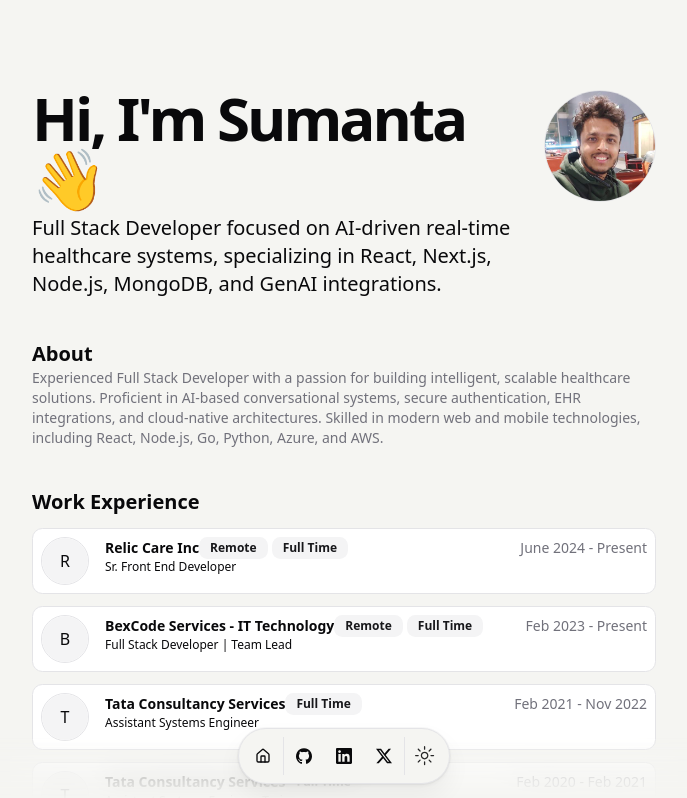
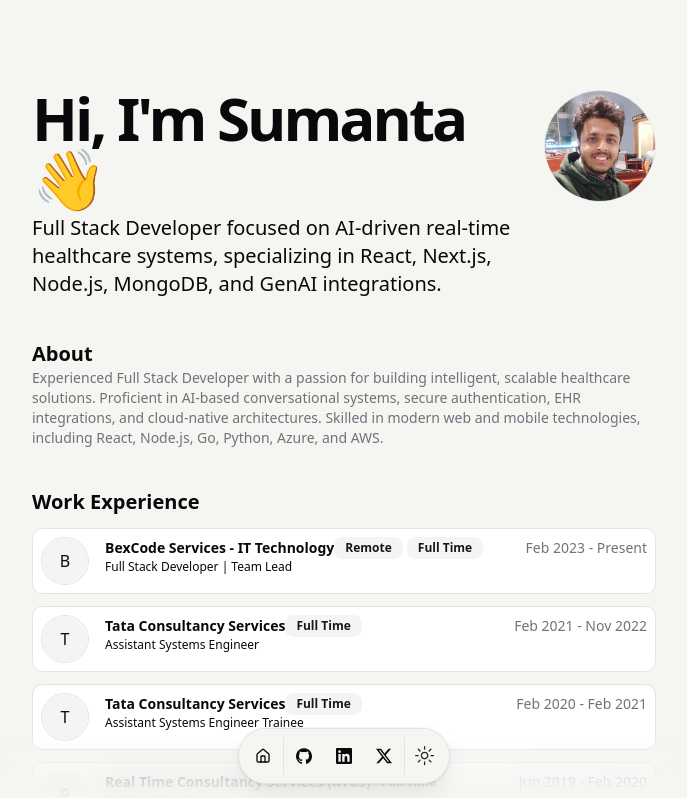
Before and after one commit to infysumanta/sumantakabiraj.com, a Next.js app: page / in a window 1280 px wide. Shown: the top 798 px of the page, without its empty margins (296-983 px from the left). Built offline with nearby package versions, Linux system fonts and the light colour scheme.

Commit message:
chore: comment out previous work experience entry for Relic Care Inc

```diff
--- a/src/data/resume.tsx
+++ b/src/data/resume.tsx
@@ -64,18 +64,18 @@
     },
   },
   work: [
-    {
-      company: "Relic Care Inc",
-      location: "Remote",
-      title: "Sr. Front End Developer",
-      start: "June 2024",
-      end: "Present",
-      logoUrl: "https://reliccare.com/favicon.ico",
-      href: "https://reliccare.com",
-      badges: ["Remote", "Full Time"],
-      description:
-        "Led the development of AI-powered conversational tools for healthcare, integrating Medplum and PointClickCare EHRs, building voice/chat systems, Azure B2C authentication, Teams tab apps, and Microsoft Dynamics CRM features.",
-    },
+    // {
+    //   company: "Relic Care Inc",
+    //   location: "Remote",
+    //   title: "Sr. Front End Developer",
+    //   start: "June 2024",
+    //   end: "Present",
+    //   logoUrl: "https://reliccare.com/favicon.ico",
+    //   href: "https://reliccare.com",
+    //   badges: ["Remote", "Full Time"],
+    //   description:
+    //     "Led the development of AI-powered conversational tools for healthcare, integrating Medplum and PointClickCare EHRs, building voice/chat systems, Azure B2C authentication, Teams tab apps, and Microsoft Dynamics CRM features.",
+    // },
     {
       company: "BexCode Services - IT Technology",
       location: "Remote",
```
